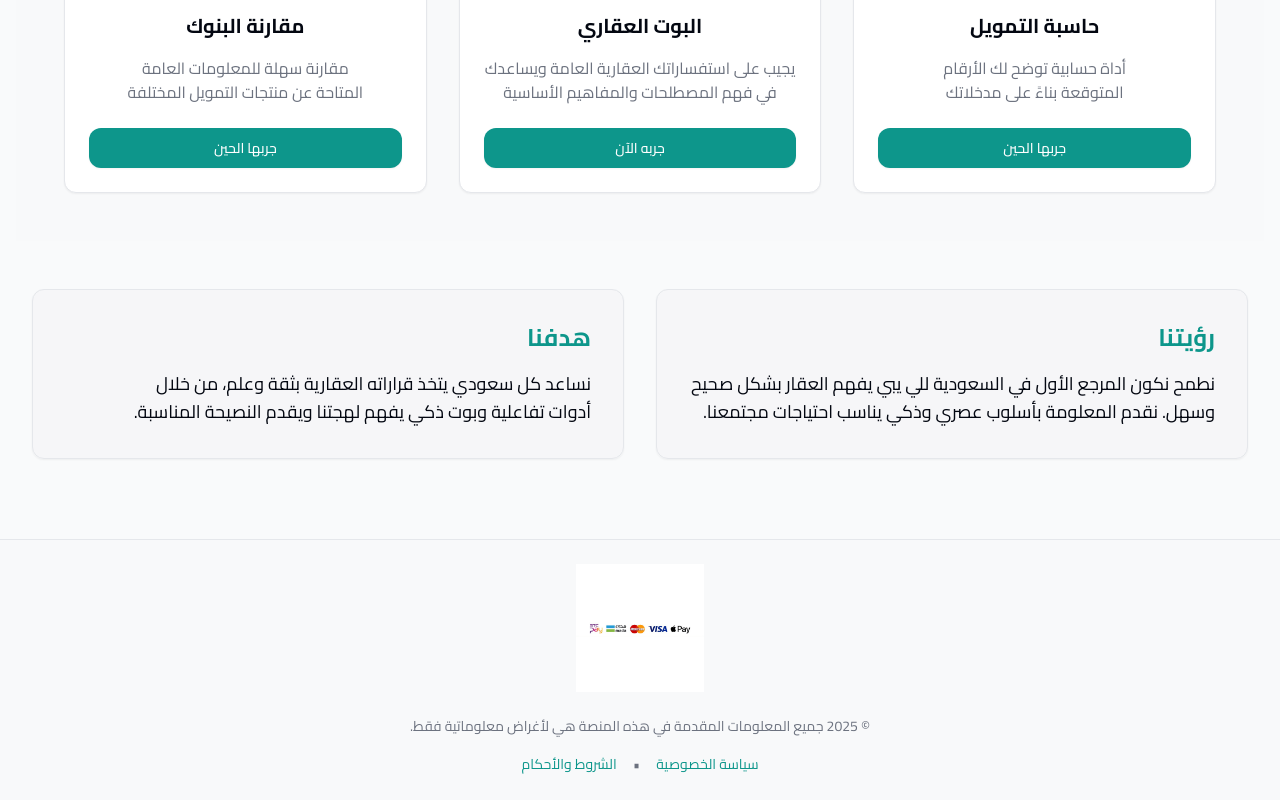
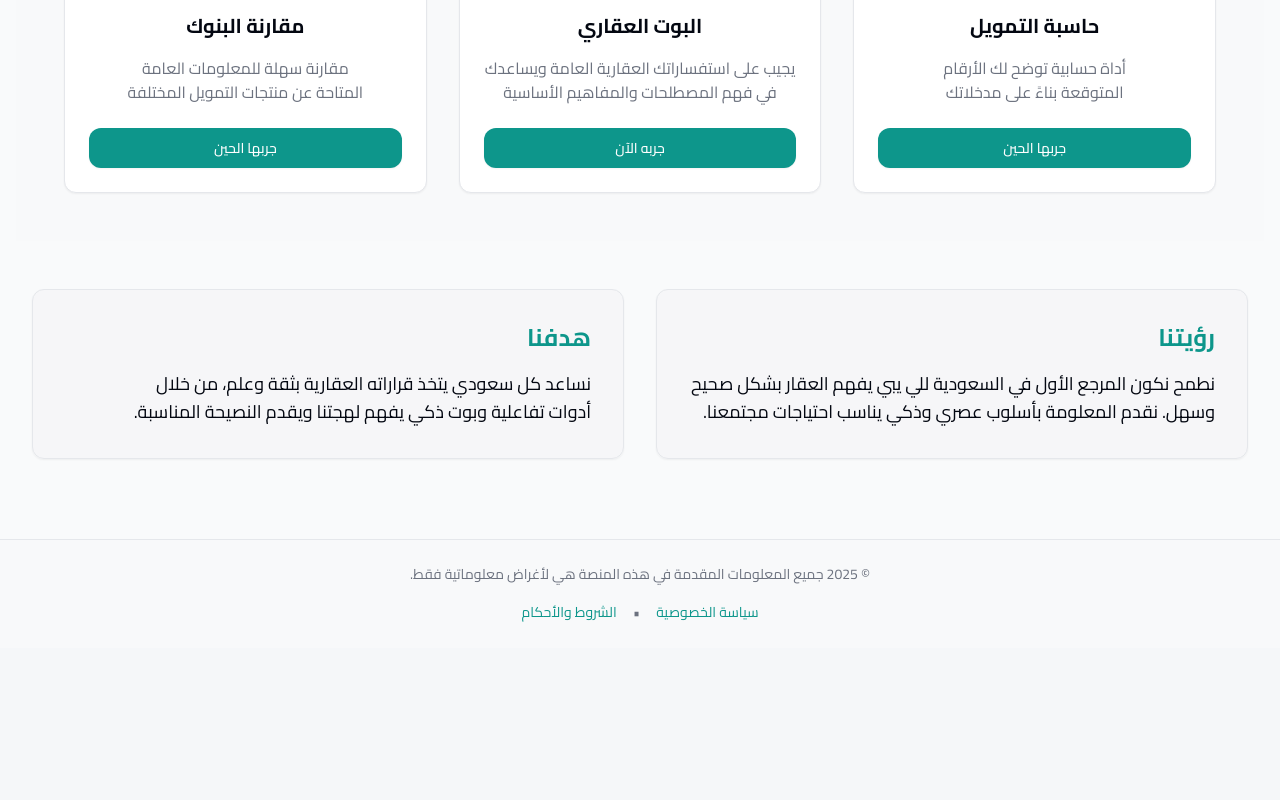
Before and after one commit to masaaralaqar/masaralaqar, a React (Vite) app: page /#/ in a window 1280 px wide. Shown: the part 1352-2152 px from the top of the page. After the commit the page ends 2000 px from the top, so only its background shows below. Built offline with nearby package versions, Linux system fonts and the light colour scheme; the HTML template or start-up script is replaced by a standard one; a web font is replaced by a local one.

Commit message:
حذف شعار مسار العقار من ذيل الصفحة

```diff
--- a/src/components/Footer.tsx
+++ b/src/components/Footer.tsx
@@ -8,13 +8,6 @@ const Footer: React.FC = () => {
     <footer className="border-t py-6 bg-muted/30">
       <div className="container">
         <div className="flex flex-col items-center justify-center gap-4">
-          <div className="w-32 h-auto mb-2">
-            <img
-              src={import.meta.env.MODE === 'production' ? '/masaralaqar/assets/masar-logo.svg' : '/assets/masar-logo.svg'}
-              alt="مسار العقار"
-              className="w-full h-auto"
-            />
-          </div>
 
           <p className="text-sm text-muted-foreground text-center">
             © {currentYear} جميع المعلومات المقدمة في هذه المنصة هي لأغراض معلوماتية فقط.
```
